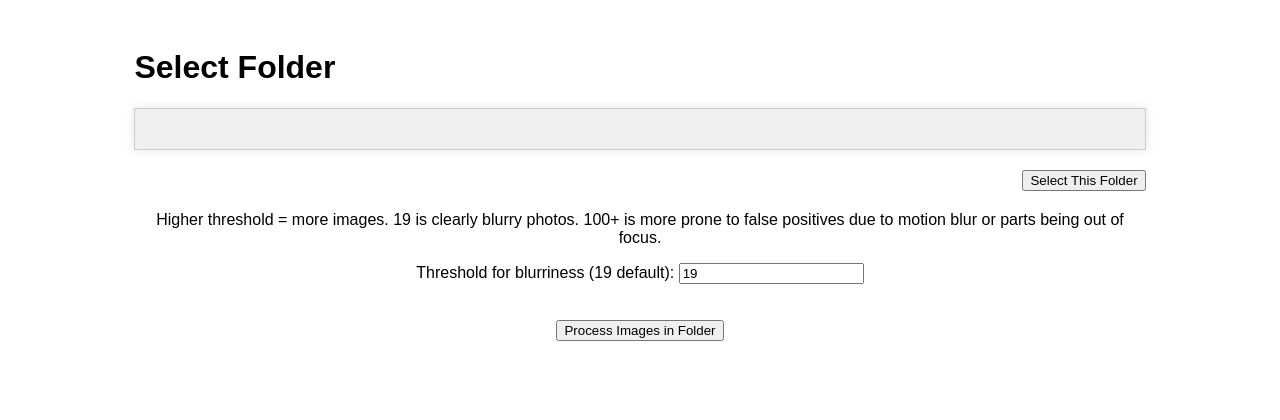
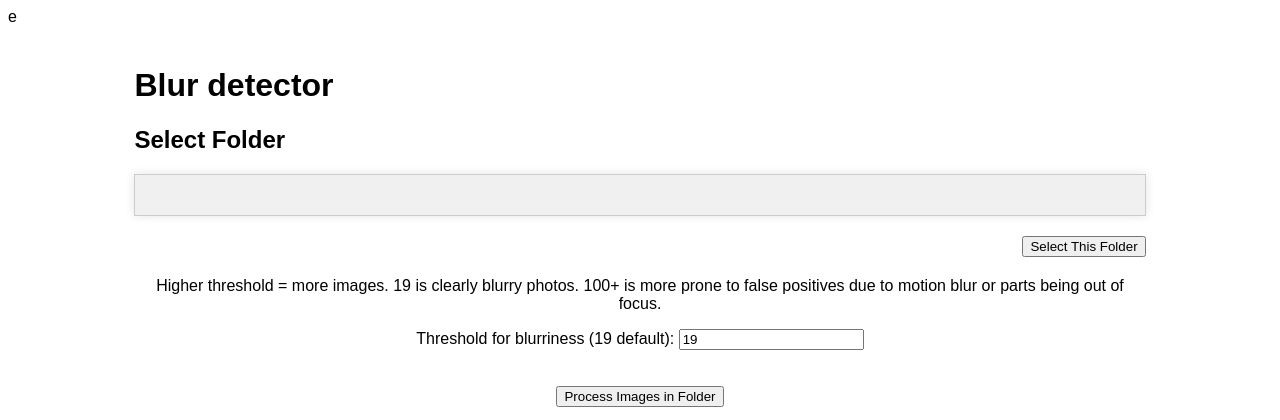
Before and after one commit to jacobm85/bulk-blur-detection, a Flask app: page / in a window 1280 px wide. Shown: the top 420 px of the page. Run offline with Flask 3, Linux system fonts and the light colour scheme; some libraries are stand-ins or nearby versions.

Commit message:
Update index.html

```diff
--- a/templates/index.html
+++ b/templates/index.html
@@ -1,4 +1,4 @@
-<!DOCTYPE html>
+e<!DOCTYPE html>
 <html lang="en">
 <head>
     <meta charset="UTF-8">
@@ -42,7 +42,8 @@
 </head>
 <body>
     <div class="container">
-        <h1>Select Folder</h1>
+        <h1>Blur detector</h1>
+        <h2>Select Folder</h2>
         <div id="file-browser" class="file-browser"></div>
         <div class="actions">
             <button type="button" id="select-folder-btn">Select This Folder</button>
```
